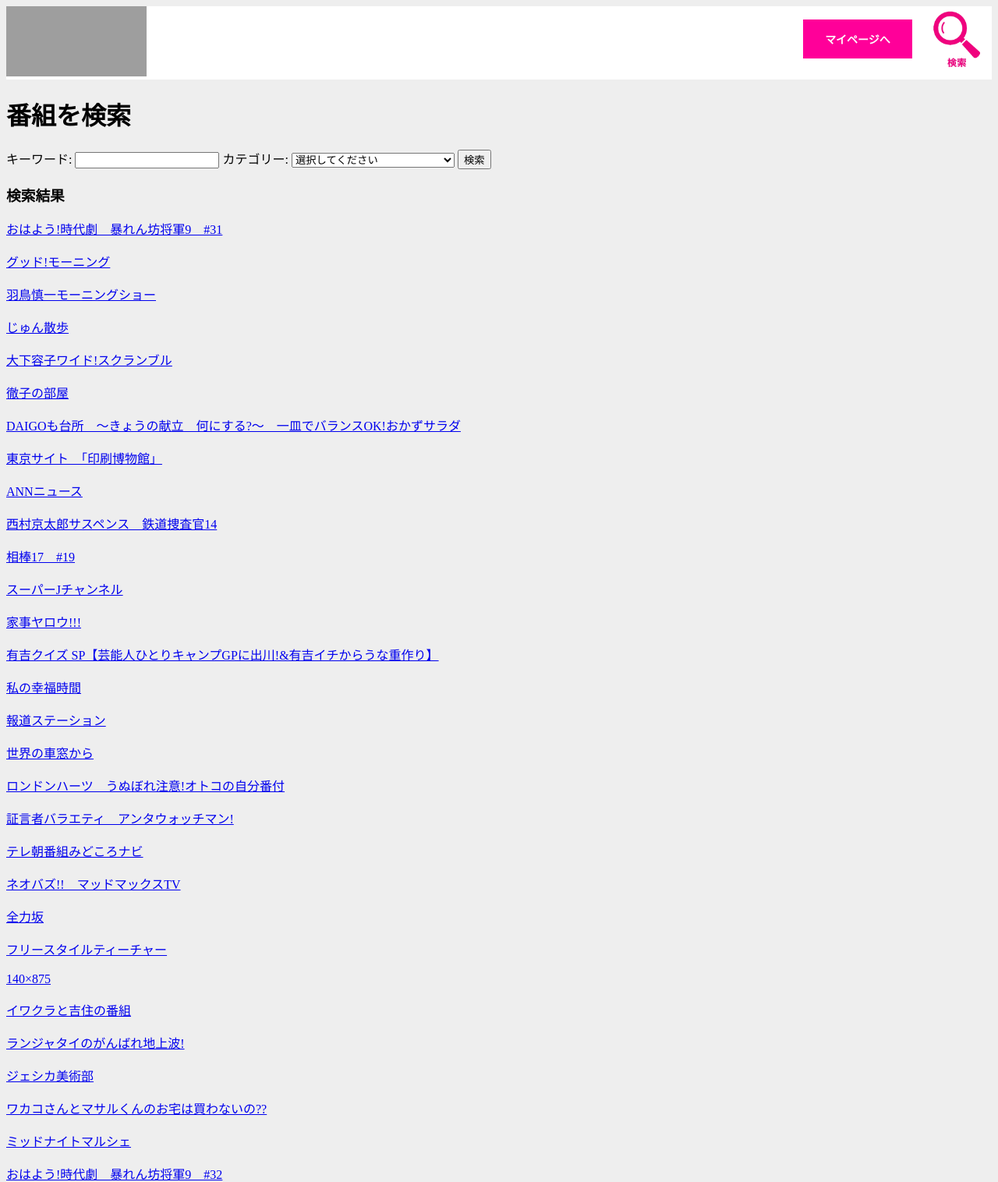
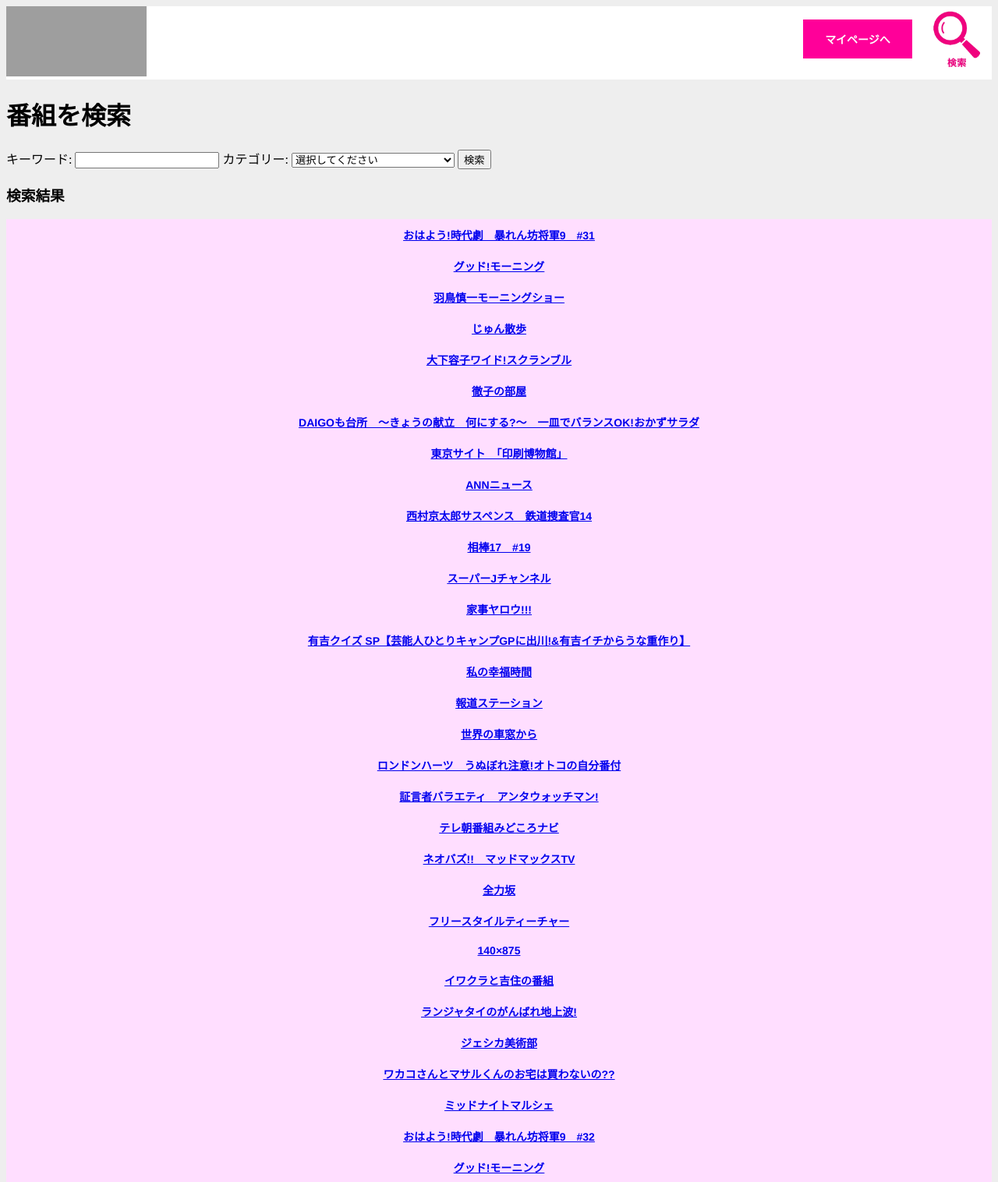
Before and after one commit to satodaisuke1975qrl/group_b, a Django app: page /tvsearch/ in a window 1280 px wide. Shown: the top 1516 px of the page at 78% size. Run offline with Django 4.2, Linux system fonts and the light colour scheme; data comes from the database, SQL or seed files in the repository; grey boxes are pictures that could not be loaded.

Commit message:
CSS追加など

```diff
--- a/tv_listing/templates/base.html
+++ b/tv_listing/templates/base.html
@@ -82,6 +82,8 @@
           text-align: center;
           background-color: #ffdeff;
           padding: 10px 0;
+          font-size: 14px;
+          font-weight: 700;
           font-family: "Helvetica Neue", "Helvetica", "Hiragino Sans", "Hiragino Kaku Gothic ProN", "Arial", "Yu Gothic", "Meiryo", sans-serif;
         }
 
@@ -96,7 +98,7 @@
             font-size: 14px;
             font-weight: 700;
             text-decoration: none;
-            transition: 0.3s;
+            transition: 0.1s;
             color: white;
             background-color: #ff0099;
         }
@@ -120,7 +122,6 @@
 
         .btndetail a:hover {
             background-color: #c71585;
-            border: 1px solid #333;
         }
 
         .btndetail a:hover::after {
@@ -145,9 +146,9 @@
             background-color: #ff0099;
         }
 
-
         .btn2 a:hover{
             color: white;
+            background-color: #c71585;
         }
 
     </style>
--- a/tv_listing/templates/tvasahi/tv_list.html
+++ b/tv_listing/templates/tvasahi/tv_list.html
@@ -15,7 +15,7 @@
             {% if tv.url == null %}
                 <td>{{ tv.program_name }}</td>
             {% else %}
-            <td><a href="{{ tv.url }}">{{ tv.program_name }}</a></td>
+                <td><a href="{{ tv.url }}">{{ tv.program_name }}</a></td>
             {% endif %}
             <!--　<button onclick="location.href='{% url "tvasahi:tv_detail" tv.pk %}'" type="submit">詳細ページ</button>-->
             <td class="btn btndetail"><a href="{% url 'tvasahi:tv_detail' tv.pk %}">詳細ページ</a></td>
--- a/tv_listing/templates/tvasahi/tv_search.html
+++ b/tv_listing/templates/tvasahi/tv_search.html
@@ -11,10 +11,11 @@
 <h3>検索結果</h3>
 
 {% for tv in tv_list %}
-    <div>
-        <a href="{% url 'tvasahi:tv_detail' tv.pk %}">{{ tv.program_name }}</a>
-    </div>
-    <br>
+    <table class="list">
+        <tr>
+            <td><a href="{% url 'tvasahi:tv_detail' tv.pk %}">{{ tv.program_name }}</a></td>
+        </tr>
+    </table>
 {% endfor %}
 
 {% endblock %}
```
